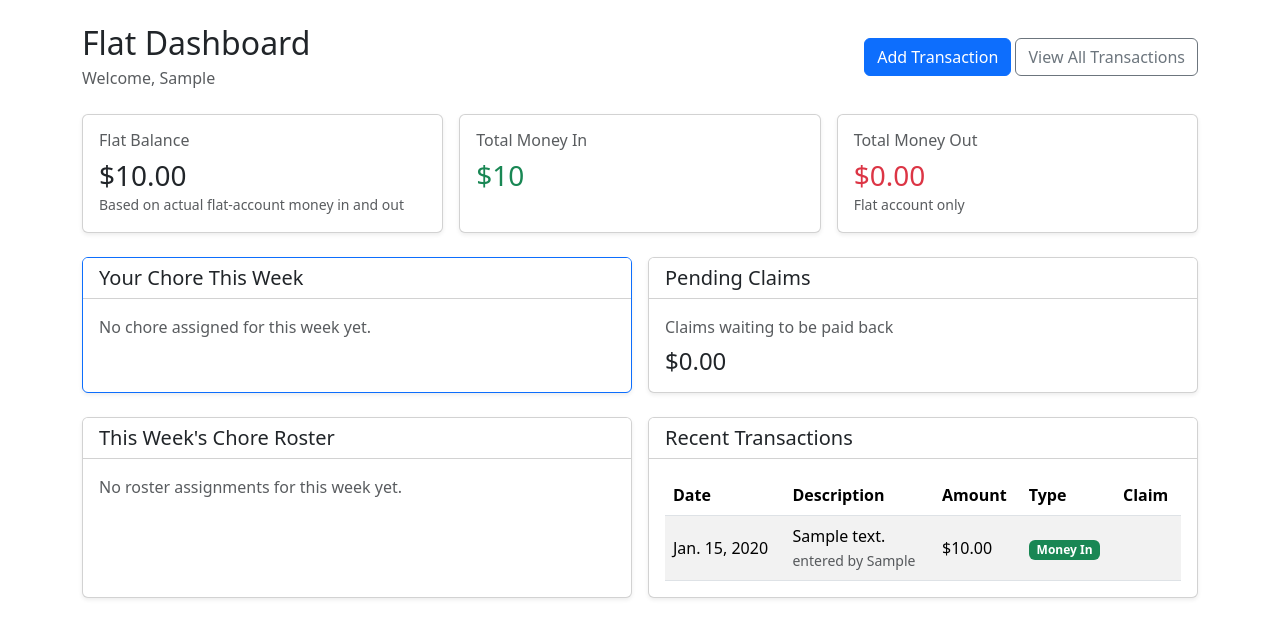
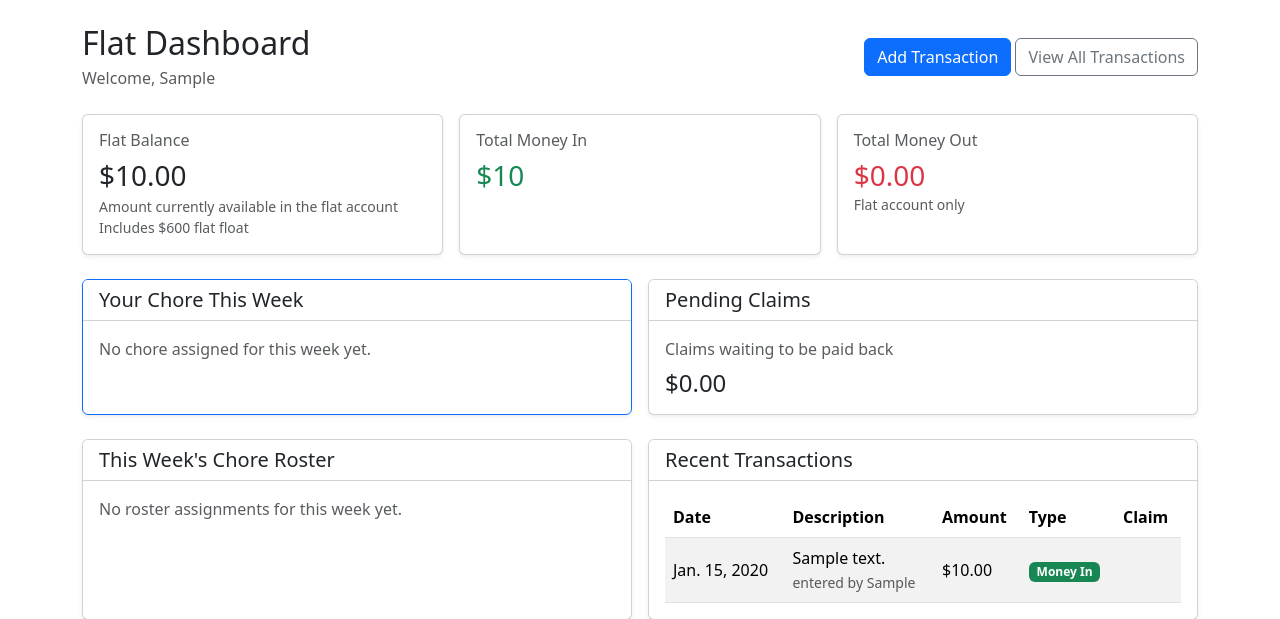
Before and after one commit to mcgannstel/flat-manager, a Django app: page / in a window 1280 px wide. Shown: the part 56-675 px from the top of the page. Run offline with Django 4.2, Linux system fonts and the light colour scheme; a user stored in the database is signed in; tables that the repository leaves empty hold one stand-in row (values such as "Sample post").

Commit message:
Update flat balance display in dashboard

```diff
--- a/flat/templates/flat/dashboard.html
+++ b/flat/templates/flat/dashboard.html
@@ -20,8 +20,9 @@
         <div class="card shadow-sm h-100">
             <div class="card-body">
                 <h6 class="text-muted">Flat Balance</h6>
-                <h3 class="mb-0">${{ balance }}</h3>
-                <small class="text-muted">Based on actual flat-account money in and out</small>
+                <h3 class="mb-1">${{ balance }}</h3>
+                <small class="text-muted d-block">Amount currently available in the flat account</small>
+                <small class="text-muted d-block">Includes $600 flat float</small>
             </div>
         </div>
     </div>
```
